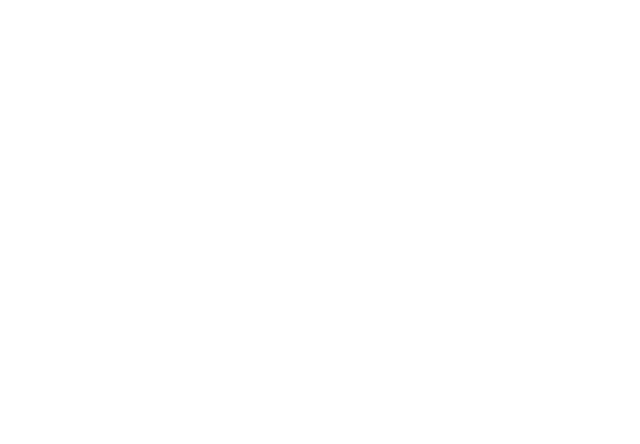
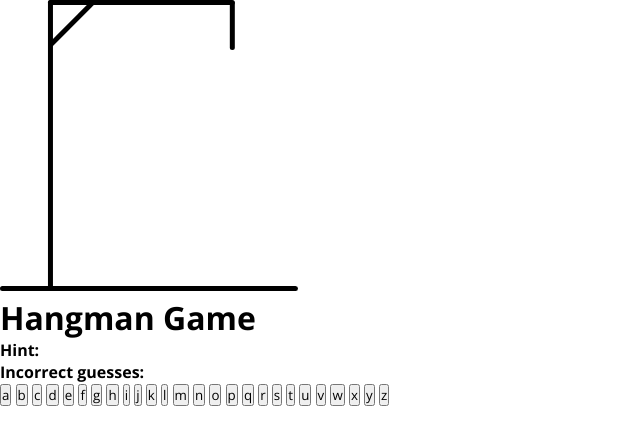
Before and after one commit to Chinmay045/06_Hangman-Game-with-Illustration-using-Javascript-DOM, a plain HTML site: page index.html in a window 1280 px wide. Shown: the whole page, without its empty margins (0-640 px from the left). Drawn offline with nearby package versions, Linux system fonts and the light colour scheme.

Commit message:
add html structure

```diff
--- a/index.html
+++ b/index.html
@@ -9,6 +9,46 @@
 </head>
 
 <body>
+    <div class="container">
+        <div class="hangman-box">
+            <img src="./images/hangman-0.svg" alt="hangman-img">
+            <h1>Hangman Game</h1>
+        </div>
+        <div class="game-box">
+            <ul class="word-display"></ul>
+            <h4 class="hint-text">Hint: <b></b></h4>
+            <h4 class="guesses-text">Incorrect guesses: <b></b></h4>
+            <div class="keyboard">
+                <button>a</button>
+                <button>b</button>
+                <button>c</button>
+                <button>d</button>
+                <button>e</button>
+                <button>f</button>
+                <button>g</button>
+                <button>h</button>
+                <button>i</button>
+                <button>j</button>
+                <button>k</button>
+                <button>l</button>
+                <button>m</button>
+                <button>n</button>
+                <button>o</button>
+                <button>p</button>
+                <button>q</button>
+                <button>r</button>
+                <button>s</button>
+                <button>t</button>
+                <button>u</button>
+                <button>v</button>
+                <button>w</button>
+                <button>x</button>
+                <button>y</button>
+                <button>z</button>
+
+            </div>
+        </div>
+    </div>
     <script src="./app.js"></script>
 </body>
 
--- a/style.css
+++ b/style.css
@@ -0,0 +1,8 @@
+@import url("https://fonts.googleapis.com/css2?family=Open+Sans:wght@400;500;600;700&display=swap");
+
+* {
+    margin: 0;
+    padding: 0;
+    box-sizing: border-box;
+    font-family: "Open Sans", sans-serif;
+}
```
Also changed, not shown: images/hangman-0.svg (added), images/hangman-1.svg (added), images/hangman-2.svg (added), images/hangman-3.svg (added), images/hangman-4.svg (added), images/hangman-5.svg (added), images/hangman-6.svg (added), images/lost.gif (added), images/victory.gif (added).
